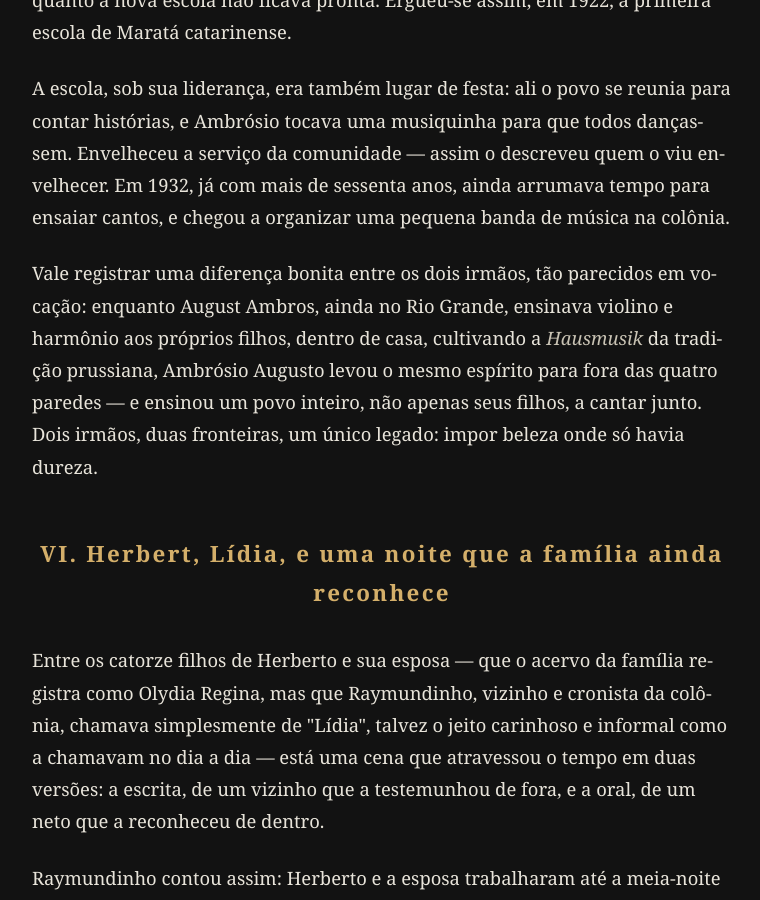
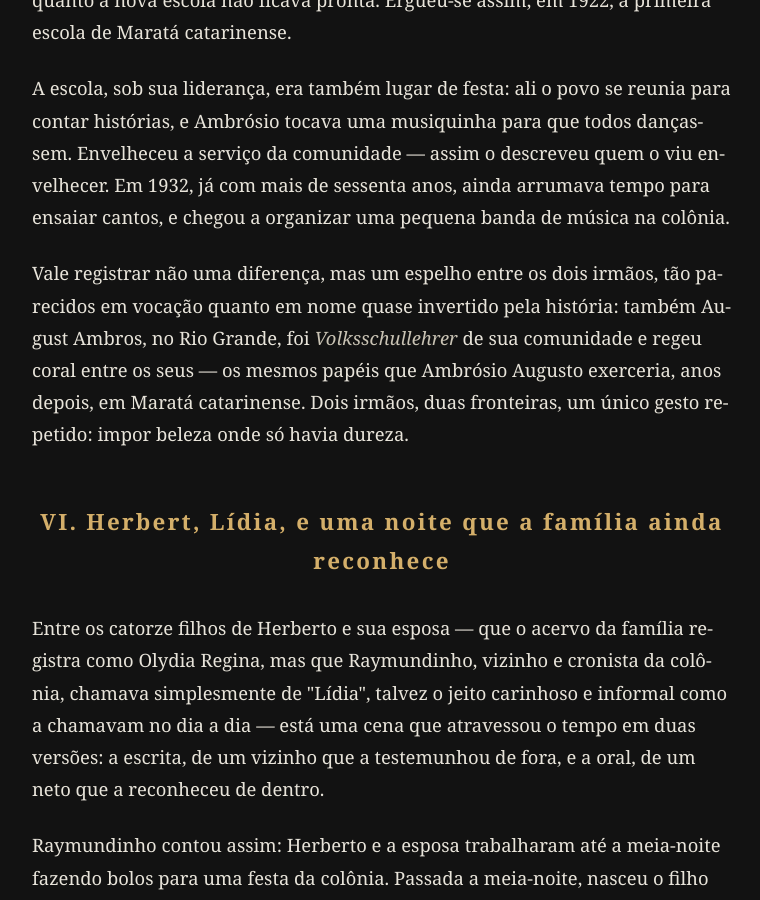
Before and after one commit to frucker-muss/frucker-muss.github.io, a Jekyll site: the page built from familia/ambrosio-augusto-uma-cronica.html, in a window 1280 px wide and 900 px high, scrolled down 2647 px. Shown: the whole window, without its empty margins (258-1018 px from the left). Built offline with Jekyll 4.4.1, drawn with Linux system fonts in a browser that asks for light colours.

Commit message:
fix: corrige contraste factualmente incorreto entre Ambrósio Augusto e August Ambros na crônica (#13)
Co-authored-by: Claude <noreply@anthropic.com>

```diff
--- a/familia/ambrosio-augusto-uma-cronica.html
+++ b/familia/ambrosio-augusto-uma-cronica.html
@@ -36,7 +36,7 @@ subtitle: "A jornada de Ambrósio Augusto Rücker"
 
 <p>A escola, sob sua liderança, era também lugar de festa: ali o povo se reunia para contar histórias, e Ambrósio tocava uma musiquinha para que todos dançassem. Envelheceu a serviço da comunidade — assim o descreveu quem o viu envelhecer. Em 1932, já com mais de sessenta anos, ainda arrumava tempo para ensaiar cantos, e chegou a organizar uma pequena banda de música na colônia.</p>
 
-<p>Vale registrar uma diferença bonita entre os dois irmãos, tão parecidos em vocação: enquanto August Ambros, ainda no Rio Grande, ensinava violino e harmônio aos próprios filhos, dentro de casa, cultivando a <em>Hausmusik</em> da tradição prussiana, Ambrósio Augusto levou o mesmo espírito para fora das quatro paredes — e ensinou um povo inteiro, não apenas seus filhos, a cantar junto. Dois irmãos, duas fronteiras, um único legado: impor beleza onde só havia dureza.</p>
+<p>Vale registrar não uma diferença, mas um espelho entre os dois irmãos, tão parecidos em vocação quanto em nome quase invertido pela história: também August Ambros, no Rio Grande, foi <em>Volksschullehrer</em> de sua comunidade e regeu coral entre os seus — os mesmos papéis que Ambrósio Augusto exerceria, anos depois, em Maratá catarinense. Dois irmãos, duas fronteiras, um único gesto repetido: impor beleza onde só havia dureza.</p>
 
 <h3>VI. Herbert, Lídia, e uma noite que a família ainda reconhece</h3>
 
```
